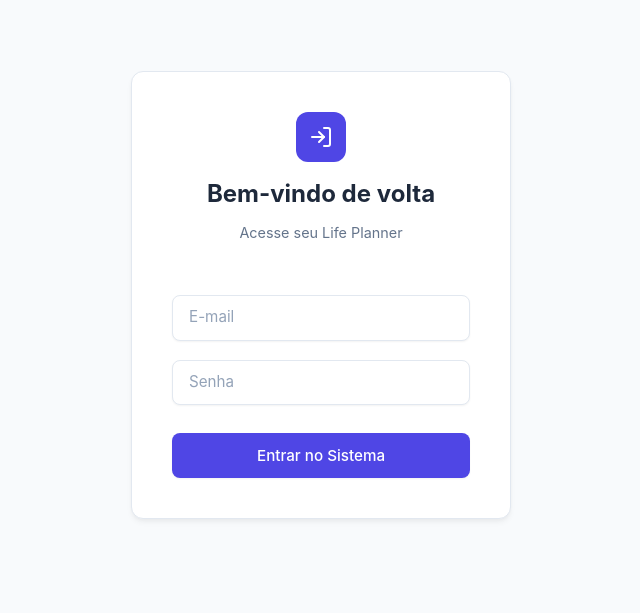
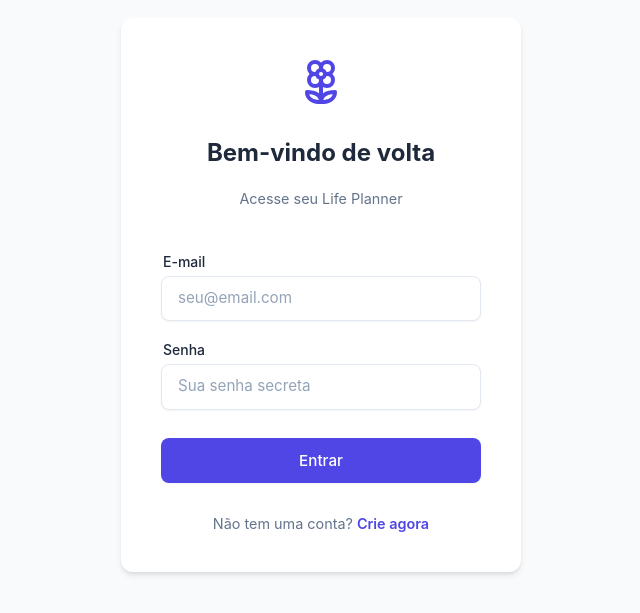
Before and after one commit to LuizHUlmi/life-planner, a React (Vite) app: page / in a window 1280 px wide. Shown: the part 105-718 px from the top of the page, without its empty margins (319-959 px from the left). Built offline with nearby package versions, Linux system fonts and the light colour scheme.

Commit message:
refactor: reorganize folder structure and extract logic

```diff
--- a/src/contexts/AuthContext.tsx
+++ b/src/contexts/AuthContext.tsx
@@ -6,10 +6,18 @@ interface AuthContextType {
   session: Session | null;
   user: User | null;
   signOut: () => Promise<void>;
+  // Adicionamos a definição do signIn aqui para o TypeScript reconhecer
+  signIn: (email: string, password: string) => Promise<void>;
   loading: boolean;
 }
 
-const AuthContext = createContext<AuthContextType>({ session: null, user: null, signOut: async () => {}, loading: true });
+const AuthContext = createContext<AuthContextType>({
+  session: null,
+  user: null,
+  signOut: async () => {},
+  signIn: async () => {}, // Valor padrão vazio
+  loading: true
+});
 
 export const AuthProvider = ({ children }: { children: ReactNode }) => {
   const [session, setSession] = useState<Session | null>(null);
@@ -38,8 +46,19 @@ export const AuthProvider = ({ children }: { children: ReactNode }) => {
     await supabase.auth.signOut();
   };
 
+  // Nova função signIn que será usada na página de Login
+  const signIn = async (email: string, password: string) => {
+    const { error } = await supabase.auth.signInWithPassword({
+      email,
+      password,
+    });
+
+    // Se houver erro, lançamos para que o try/catch do Login capture
+    if (error) throw error;
+  };
+
   return (
-    <AuthContext.Provider value={{ session, user, signOut, loading }}>
+    <AuthContext.Provider value={{ session, user, signOut, signIn, loading }}>
       {!loading && children}
     </AuthContext.Provider>
   );
--- /dev/null
+++ b/src/pages/Login/Login.module.css
@@ -0,0 +1,116 @@
+/* Container principal: Centraliza tudo na tela */
+.container {
+  height: 100vh;
+  display: flex;
+  align-items: center;
+  justify-content: center;
+  background-color: #f8fafc; /* Cor de fundo suave */
+  padding: 1rem;
+}
+
+/* O cartão branco do login */
+.card {
+  width: 100%;
+  max-width: 400px;
+  background-color: white;
+  border-radius: var(--radius-md, 12px); /* Usa variável ou valor padrão */
+  padding: 2.5rem;
+  box-shadow: 0 4px 6px -1px rgba(0, 0, 0, 0.1), 0 2px 4px -1px rgba(0, 0, 0, 0.06);
+  display: flex;
+  flex-direction: column;
+}
+
+/* Cabeçalho: Logo e Títulos */
+.header {
+  text-align: center;
+  margin-bottom: 2rem;
+  display: flex;
+  flex-direction: column;
+  align-items: center;
+}
+
+/* Ícone/Logo */
+.logo {
+  color: var(--primary);
+  margin-bottom: 1rem;
+  /* Se quiseres aquele fundo quadrado colorido de antes: */
+  /* background-color: var(--primary);
+  color: white;
+  padding: 10px;
+  border-radius: 12px;
+  width: 50px;
+  height: 50px;
+  */
+}
+
+.header h1 {
+  font-size: 1.5rem;
+  font-weight: 700;
+  color: var(--text-primary);
+  margin-bottom: 0.5rem;
+}
+
+.header p {
+  color: var(--text-secondary);
+  font-size: 0.9rem;
+}
+
+/* Formulário */
+.form {
+  display: flex;
+  flex-direction: column;
+  gap: 1.25rem; /* Espaço entre os inputs */
+}
+
+/* Mensagem de Erro */
+.error {
+  color: #ef4444; /* Vermelho */
+  background-color: #fef2f2;
+  border: 1px solid #fee2e2;
+  padding: 0.75rem;
+  border-radius: 6px;
+  font-size: 0.875rem;
+  text-align: center;
+}
+
+/* Botão de Entrar */
+.submitButton {
+  margin-top: 0.5rem;
+  width: 100%;
+  justify-content: center; /* Centraliza o texto/loader no botão */
+}
+
+/* Rodapé (Link para criar conta) */
+.footer {
+  margin-top: 2rem;
+  text-align: center;
+  font-size: 0.9rem;
+  color: var(--text-secondary);
+}
+
+.footer a {
+  color: var(--primary);
+  font-weight: 600;
+  text-decoration: none;
+  transition: color 0.2s;
+}
+
+.footer a:hover {
+  text-decoration: underline;
+  filter: brightness(1.1);
+}
+
+/* Responsividade para telemóveis muito pequenos */
+@media (max-width: 480px) {
+  .card {
+    padding: 1.5rem;
+    box-shadow: none; /* Remove sombra para parecer mais "app nativa" */
+    background-color: transparent; /* Ou manter branco, conforme gosto */
+  }
+
+  .container {
+    background-color: white; /* Fundo branco total no mobile */
+    align-items: flex-start; /* Joga para o topo */
+    padding-top: 4rem;
+  }
+}
--- a/src/pages/Login/index.tsx
+++ b/src/pages/Login/index.tsx
@@ -1,92 +1,90 @@
-import { useState } from 'react';
-import { supabase } from '../../lib/supabase';
-import { useNavigate } from 'react-router-dom';
-import { Card } from '../../components/ui/Card';
-import { Input } from '../../components/ui/Input';
-import { Button } from '../../components/ui/Button';
-import { Loader2, LogIn } from 'lucide-react';
+/* src/pages/Login/index.tsx */
+import { useState } from "react";
+import { Link, useNavigate } from "react-router-dom";
+import { useAuth } from "../../contexts/AuthContext";
+import { Input } from "../../components/ui/Input";
+import { Button } from "../../components/ui/Button";
+import { Flower2, Loader2 } from "lucide-react";
+// Assumindo que você pode ter um arquivo CSS ou usando classes utilitárias
+import styles from "./Login.module.css";
 
 export function Login() {
   const navigate = useNavigate();
+  const { signIn } = useAuth(); // Se estiver usando Contexto
+
+  const [email, setEmail] = useState("");
+  const [password, setPassword] = useState("");
   const [loading, setLoading] = useState(false);
-  const [email, setEmail] = useState('');
-  const [password, setPassword] = useState('');
+  const [error, setError] = useState("");
 
-  const handleLogin = async (e: React.FormEvent) => {
-    e.preventDefault();
+  async function handleLogin(e?: React.FormEvent) {
+    // Previne o recarregamento da página se vier do formulário
+    if (e) e.preventDefault();
+
     setLoading(true);
+    setError("");
 
     try {
-      const { error } = await supabase.auth.signInWithPassword({
-        email,
-        password,
-      });
-
-      if (error) {
-        alert('Credenciais inválidas. Verifique e tente novamente.');
-      } else {
-        navigate('/dashboard');
-      }
-    // eslint-disable-next-line @typescript-eslint/no-unused-vars
-    } catch (error) {
-      alert('Ocorreu um erro inesperado.');
+      // Simulação ou chamada real do Supabase
+      await signIn(email, password);
+      navigate("/dashboard");
+    } catch (err) {
+      setError("Falha ao entrar. Verifique seus dados.");
+      console.error(err);
     } finally {
       setLoading(false);
     }
-  };
+  }
 
   return (
-    <div style={{
-      height: '100vh',
-      display: 'flex',
-      alignItems: 'center',
-      justifyContent: 'center',
-      backgroundColor: '#f8fafc'
-    }}>
-      <Card style={{ width: '100%', maxWidth: '380px', padding: '2.5rem' }}>
+    <div className={styles.container}>
+      <div className={styles.card}>
 
-        <div style={{ textAlign: 'center', marginBottom: '2.5rem' }}>
-          <div style={{
-            width: '50px', height: '50px', backgroundColor: 'var(--primary)',
-            borderRadius: '12px', display: 'flex', alignItems: 'center', justifyContent: 'center',
-            margin: '0 auto 1rem auto', color: 'white'
-          }}>
-            <LogIn size={24} />
-          </div>
-          <h1 style={{ fontSize: '1.5rem', fontWeight: 'bold', color: 'var(--text-primary)' }}>
-            Bem-vindo de volta
-          </h1>
-          <p style={{ color: 'var(--text-secondary)', fontSize: '0.9rem' }}>
-            Acesse seu Life Planner
-          </p>
+        <div className={styles.header}>
+          <Flower2 size={48} className={styles.logo} />
+          <h1>Bem-vindo de volta</h1>
+          <p>Acesse seu Life Planner</p>
         </div>
 
-        <form onSubmit={handleLogin} style={{ display: 'flex', flexDirection: 'column', gap: '1.2rem' }}>
+        {/* O segredo está aqui: A tag FORM */}
+        <form onSubmit={handleLogin} className={styles.form}>
 
           <Input
+            label="E-mail"
             type="email"
-            placeholder="E-mail"
-
+            // Atributos cruciais para o Autofill:
+            name="email"
+            autoComplete="email"
+            placeholder="seu@email.com"
             value={email}
-            onChange={e => setEmail(e.target.value)}
+            onChange={(e) => setEmail(e.target.value)}
             required
           />
 
           <Input
+            label="Senha"
             type="password"
-            placeholder="Senha"
-
+            // Atributos cruciais para o Autofill:
+            name="password"
+            autoComplete="current-password"
+            placeholder="Sua senha secreta"
             value={password}
-            onChange={e => setPassword(e.target.value)}
+            onChange={(e) => setPassword(e.target.value)}
             required
           />
 
-          <Button type="submit" fullWidth disabled={loading} style={{ marginTop: '0.5rem' }}>
-            {loading ? <Loader2 className="animate-spin" /> : 'Entrar no Sistema'}
+          {error && <span className={styles.error}>{error}</span>}
+
+          <Button type="submit" disabled={loading} className={styles.submitButton}>
+            {loading ? <Loader2 className="animate-spin" /> : "Entrar"}
           </Button>
+        </form>
 
-        </form>
-      </Card>
+        <div className={styles.footer}>
+          <span>Não tem uma conta? </span>
+          <Link to="/register">Crie agora</Link>
+        </div>
+      </div>
     </div>
   );
 }
```
